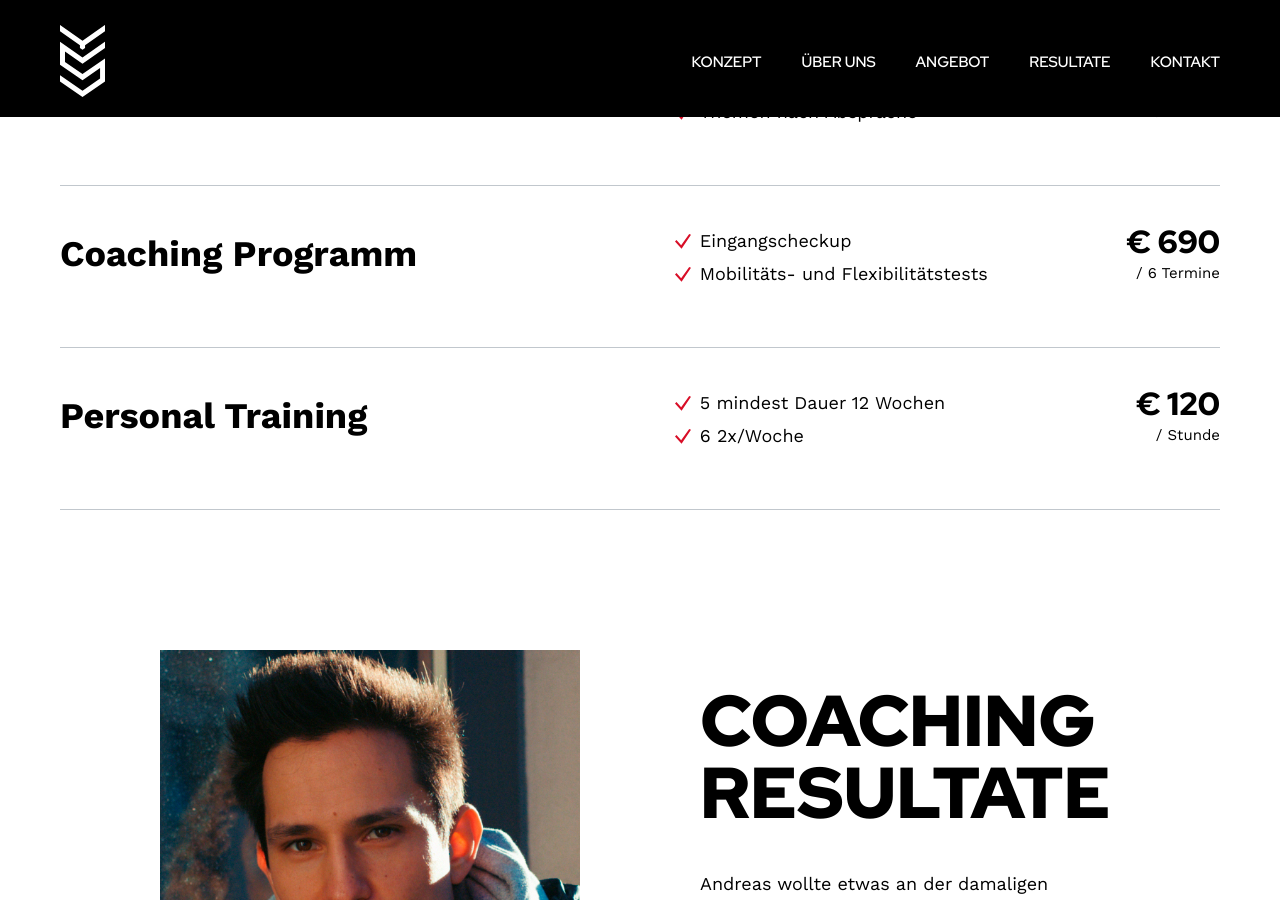
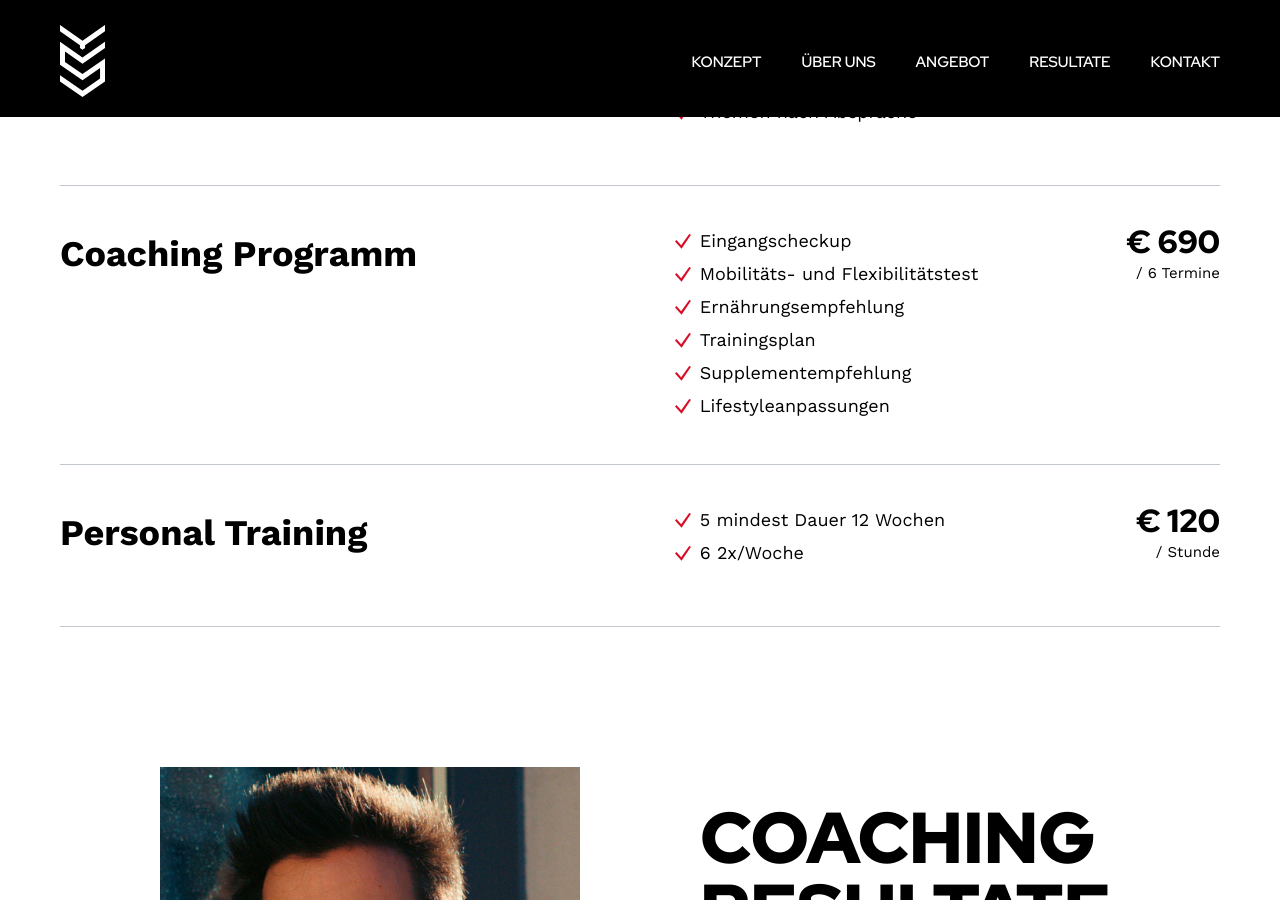
Before and after one commit to yspt-de/www, a Jekyll site: the page built from index.markdown, in a window 1280 px wide and 900 px high, scrolled down 2524 px. Built offline with Jekyll 4.4.1, drawn with Linux system fonts in a browser that asks for light colours.

Commit message:
Update from Forestry.io Yusuf Shafiq updated index.markdown

```diff
--- a/index.markdown
+++ b/index.markdown
@@ -39,7 +39,11 @@ services:
   price-einheit: 6 Termine
   usps:
   - Eingangscheckup
-  - Mobilitäts- und Flexibilitätstests
+  - Mobilitäts- und Flexibilitätstest
+  - Ernährungsempfehlung
+  - Trainingsplan
+  - Supplementempfehlung
+  - Lifestyleanpassungen
 - title: Personal Training
   price: "€ 120"
   price-einheit: Stunde
```
